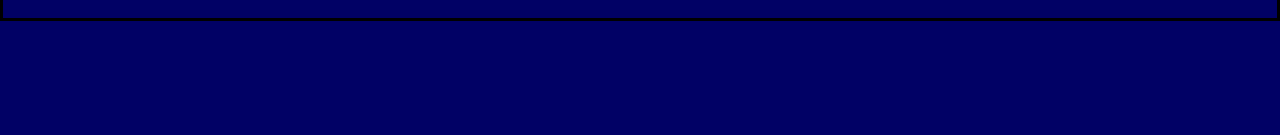
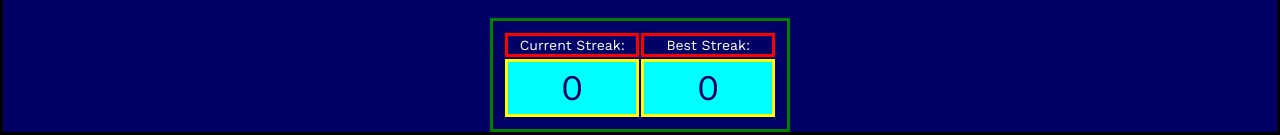
Before and after one commit to mattalanhoward/chore-door, a plain HTML site: page index.html in a window 1280 px wide. Shown: the part 1614-1749 px from the top of the page. Before the commit the page ends 1635 px from the top, so only its background shows below. Drawn offline with nearby package versions, Linux system fonts and the light colour scheme.

Commit message:
Add HTML and CSS for streak counters.

```diff
--- a/index.html
+++ b/index.html
@@ -51,6 +51,19 @@
 
     <div id='start' class='start-row'>Good Luck!</div>
 
+    <table class='streak'>
+      <tr>
+        <td class='streakHeader'>Current Streak:</td>
+        <td class='streakHeader'>Best Streak:</td>
+      </tr>
+
+      <tr>
+        <td id='currentStreakCounter' class='streakCounters'>0</td>
+        <td id='bestStreakCounter' class='streakCounters'>0</td>
+      </tr>
+
+    </table>
+
   </body>
   <script src='script.js' type='text/javascript'></script>
 </html>
--- a/style.css
+++ b/style.css
@@ -66,3 +66,29 @@ body {
   margin-bottom: 21px;
   cursor: pointer;
 }
+
+.streak {
+  border: 3px solid green;
+  text-align: center;
+  margin: 0 auto;
+  width: 300px;
+  padding: 10px;
+}
+
+.streakHeader {
+  border: 3px solid red;
+  font-family: 'Work Sans';
+  font-size: 14px;
+  color: #ffffff;
+}
+
+.streakCounters {
+  border: 3px solid yellow;
+  color: #010165;
+  background-color: #00ffff;
+  width: 150px;
+  height: 50px;
+  font-size: 36px;
+  font-family: 'Work Sans';
+
+}
```
